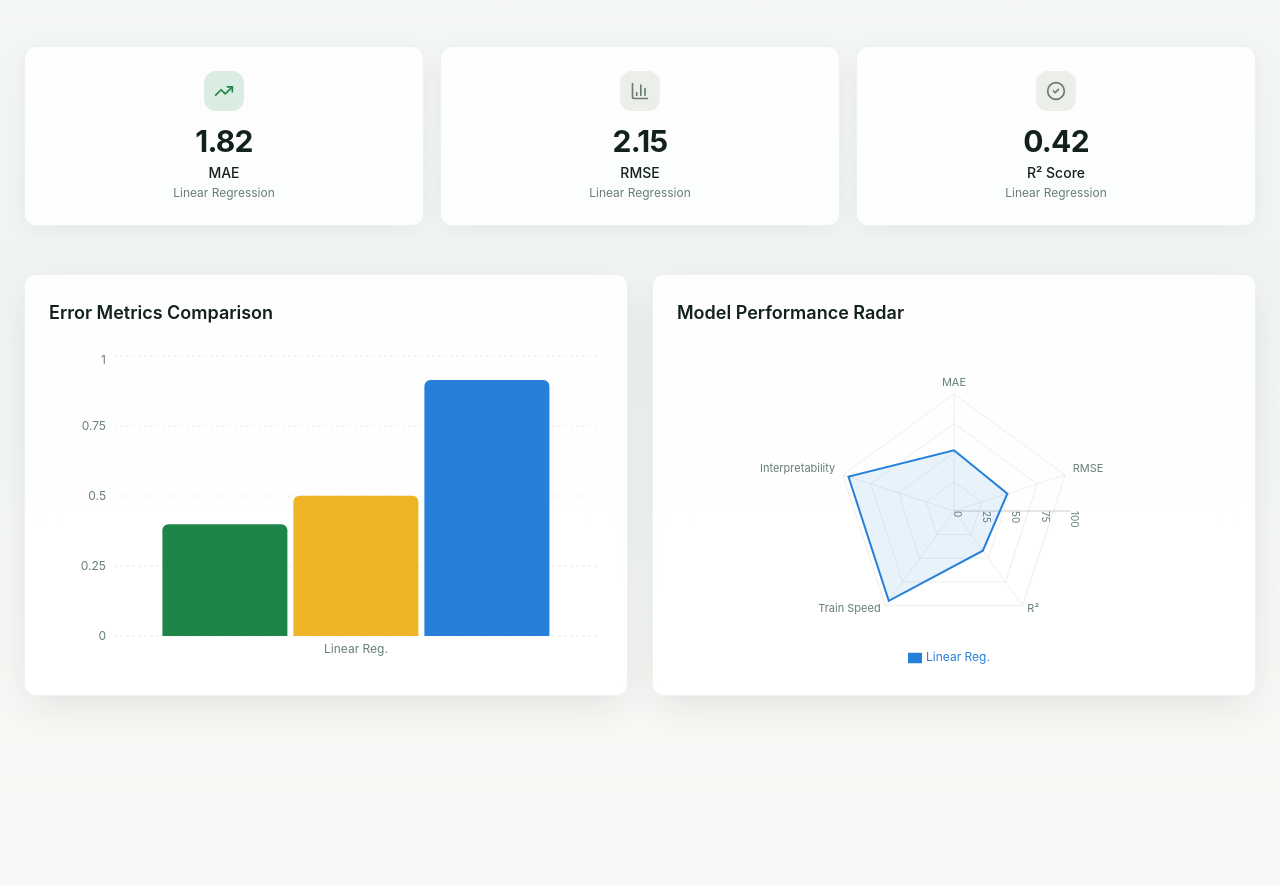
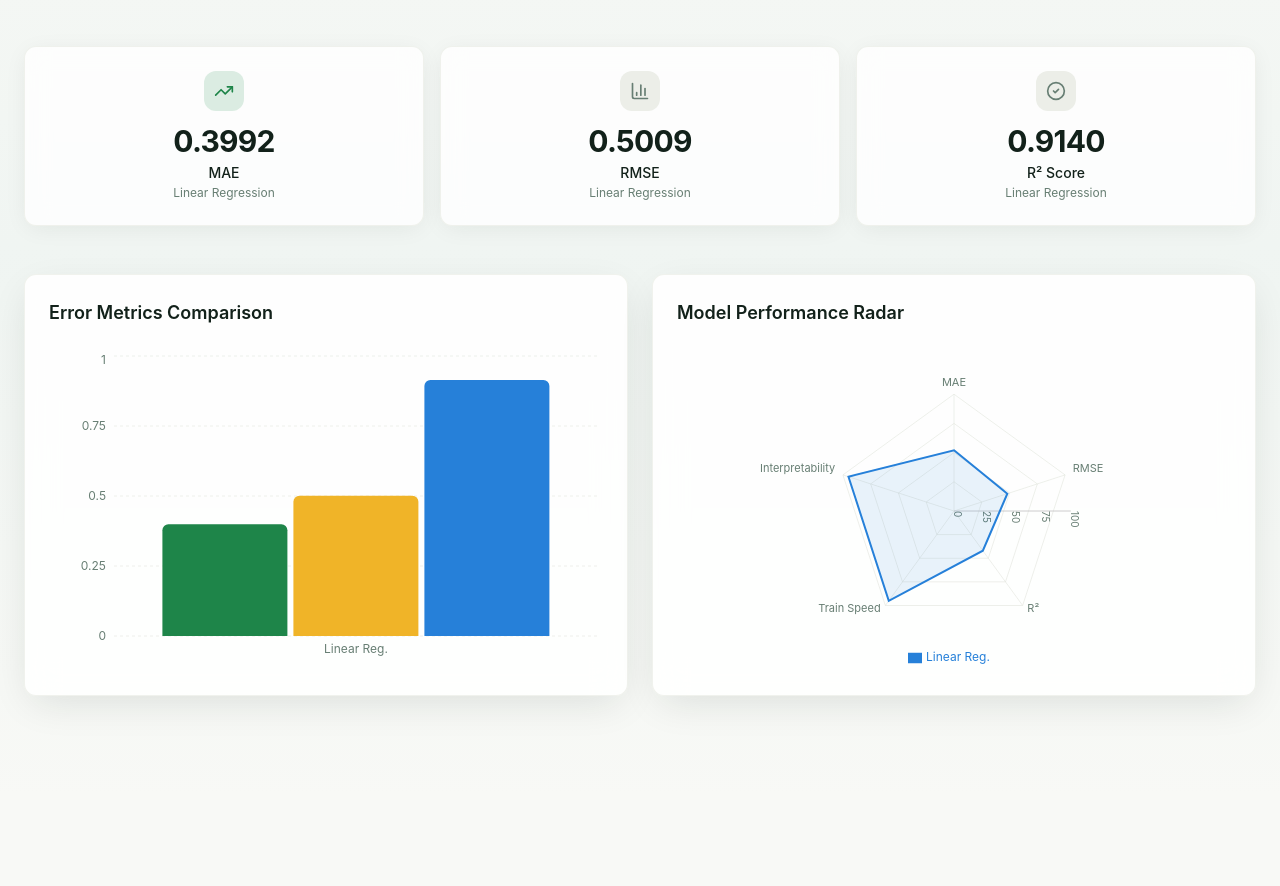
Before and after one commit to Aryanbhargava18/CropYieldAi, a React (Vite) app: page / in a window 1280 px wide. Shown: the part 2160-3046 px from the top of the page. Built offline with nearby package versions, Linux system fonts and the light colour scheme; the HTML template or start-up script is replaced by a standard one.

Commit message:
fixed values

```diff
--- a/src/components/ModelPerformance.tsx
+++ b/src/components/ModelPerformance.tsx
@@ -56,9 +56,9 @@ const ModelPerformance = () => {
 
         {/* Summary metrics */}
         <div className="grid grid-cols-2 md:grid-cols-3 gap-4 mb-12">
-          <MetricCard icon={TrendingUp} label="MAE" value="1.82" subtitle="Linear Regression" highlight />
-          <MetricCard icon={BarChart3} label="RMSE" value="2.15" subtitle="Linear Regression" />
-          <MetricCard icon={CheckCircle2} label="R² Score" value="0.42" subtitle="Linear Regression" />
+          <MetricCard icon={TrendingUp} label="MAE" value="0.3992" subtitle="Linear Regression" highlight />
+          <MetricCard icon={BarChart3} label="RMSE" value="0.5009" subtitle="Linear Regression" />
+          <MetricCard icon={CheckCircle2} label="R² Score" value="0.9140" subtitle="Linear Regression" />
         </div>
 
         <div className="grid grid-cols-1 lg:grid-cols-2 gap-6">
```
